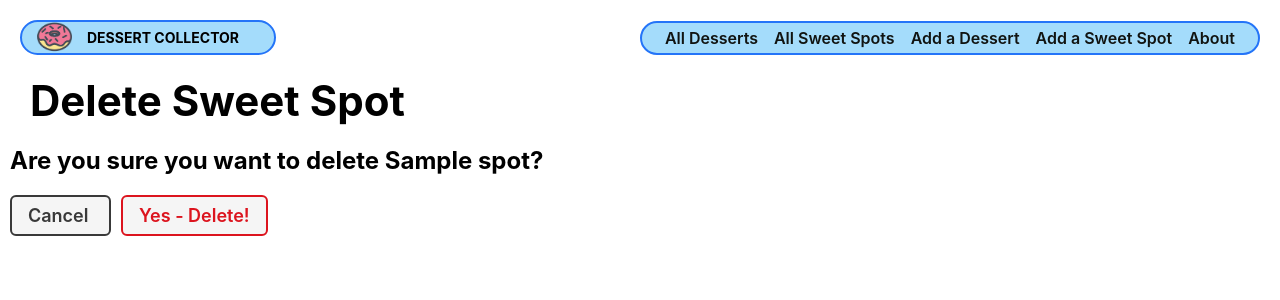
After one commit to jessykim/dessert-collector-lab, a Django app: page /spots/1/delete/ in a window 1280 px wide. The commit adds this page. Shown: the top 300 px of the page. Run offline with Django 4.2, Linux system fonts and the light colour scheme; tables that the repository leaves empty hold one stand-in row (values such as "Sample post").

Commit message:
create paths and view functions for edit and delete

```diff
--- /dev/null
+++ b/main_app/templates/main_app/spot_confirm_delete.html
@@ -0,0 +1,23 @@
+{% extends 'base.html' %}
+{% load static %}
+
+{% block content %}
+
+<div class="page-header">
+  <h1>Delete Sweet Spot</h1>
+  {% comment %} <img src="{% static 'images/nerd-cat.svg' %}" alt="A cat using a computer"/> {% endcomment %}
+</div>
+<h2>Are you sure you want to delete {{ object.name }}?</h2>
+
+<form action="" method="POST" class="form">
+  {% csrf_token %}
+  <a
+    href="{% url 'spots_detail' spot.id %}"
+    class="btn secondary"
+  >
+    Cancel
+  </a>
+  <button type="submit" class="btn danger">Yes - Delete!</button>
+</form>
+
+{% endblock %}
--- a/main_app/templates/main_app/spot_detail.html
+++ b/main_app/templates/main_app/spot_detail.html
@@ -21,7 +21,7 @@
     <p>{{ spot.zipcode }}</p>
   </div>
 </div>
-{% comment %} <a href="{% url 'spots_update' spot.id %}" class="btn warn">Edit</a>
-<a href="{% url 'spots_delete' spot.id %}" class="btn danger">Delete</a> {% endcomment %}
+<a href="{% url 'spots_update' spot.id %}" class="btn warn">Edit</a>
+<a href="{% url 'spots_delete' spot.id %}" class="btn danger">Delete</a>
 
 {% endblock %}
--- a/main_app/urls.py
+++ b/main_app/urls.py
@@ -13,4 +13,6 @@ urlpatterns = [
   path('spots/create/', views.SpotCreate.as_view(), name='spots_create'),
   path('spots/<int:pk>/', views.SpotDetail.as_view(), name='spots_detail'),
   path('spots/', views.SpotList.as_view(), name='spots_index'),
+  path('spots/<int:pk>/update/', views.SpotUpdate.as_view(), name='spots_update'),
+  path('spots/<int:pk>/delete/', views.SpotDelete.as_view(), name='spots_delete')
 ]
--- a/main_app/views.py
+++ b/main_app/views.py
@@ -52,3 +52,11 @@ class SpotList(ListView):
 
 class SpotDetail(DetailView):
   model = Spot
+
+class SpotUpdate(UpdateView):
+  model = Spot
+  fields = '__all__'
+
+class SpotDelete(DeleteView):
+  model = Spot
+  success_url = '/spots/'
```
